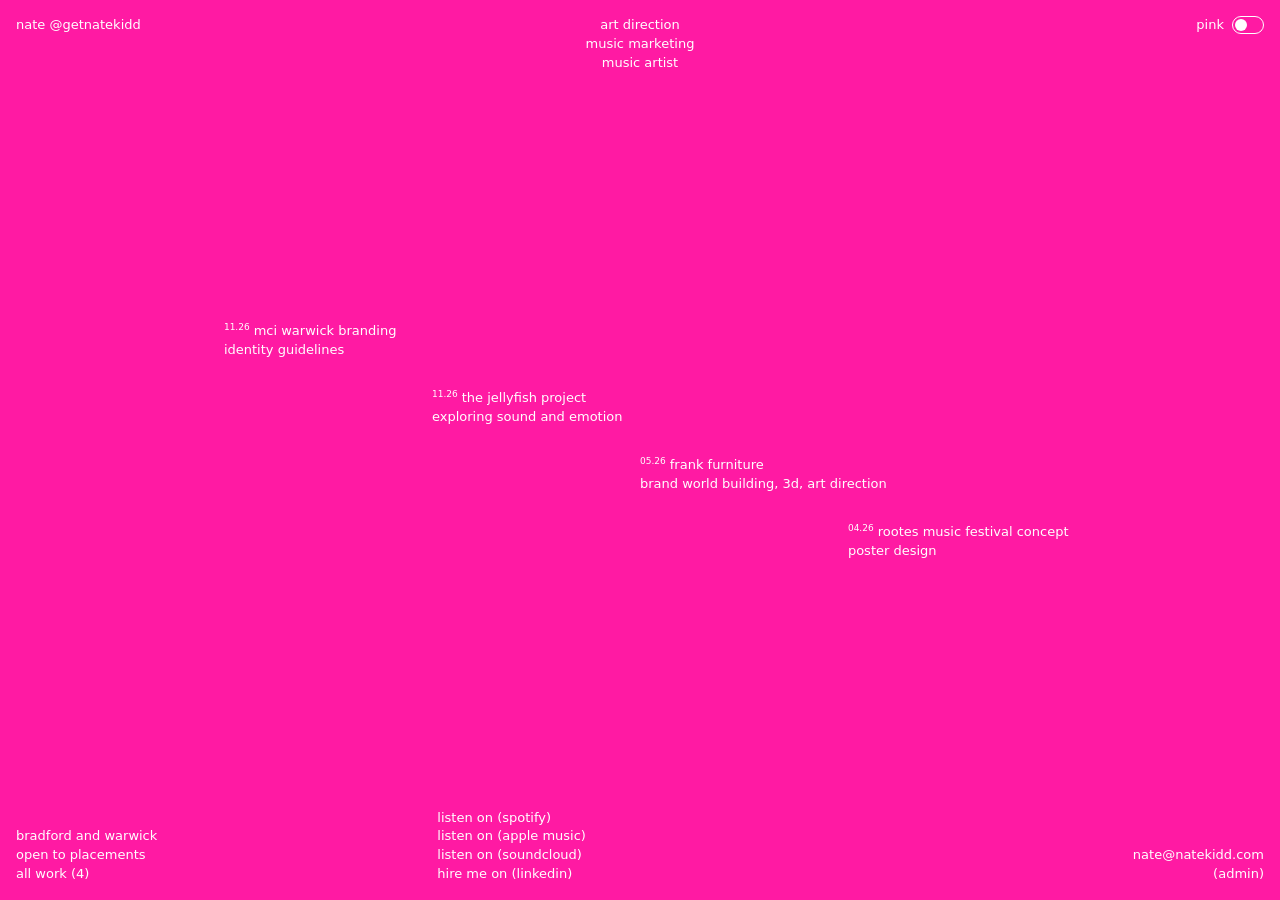
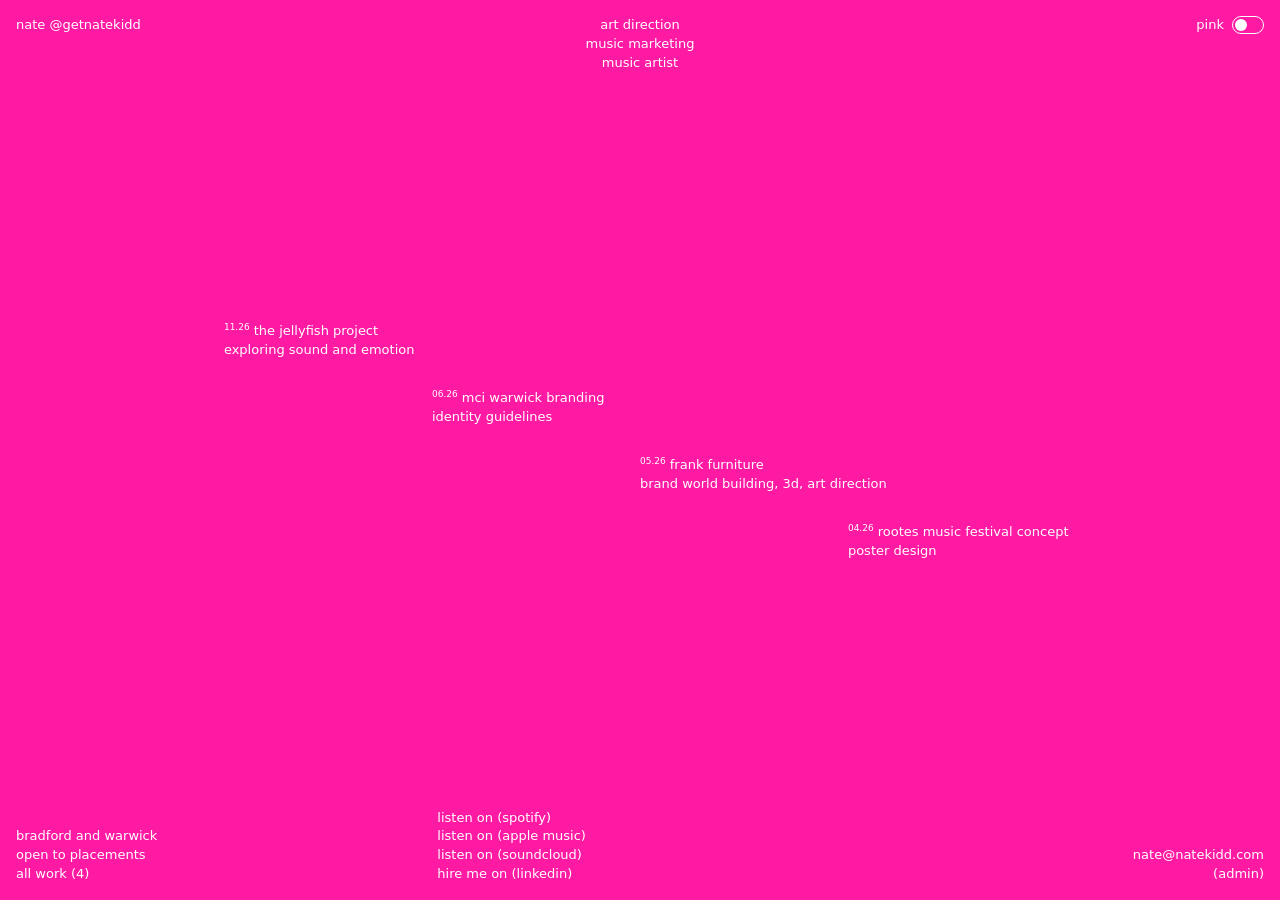
Before and after one commit to ntgwilson-sys/natefolio, a Jekyll site: the page built from work.html, in a window 1280 px wide. Built offline with Jekyll 4.4.1, drawn with Linux system fonts in a browser that asks for light colours.

Commit message:
Update post “2026-11-04-mci-warwick”

```diff
--- a/_posts/2026-11-04-mci-warwick.md
+++ b/_posts/2026-11-04-mci-warwick.md
@@ -1,6 +1,6 @@
 ---
 title: MCI Warwick Branding
-date: 2026-11-04 10:00:00 +0000
+date: 2026-06-02T12:00:00
 tagline: identity guidelines
 status: ''
 highlight: true
```
